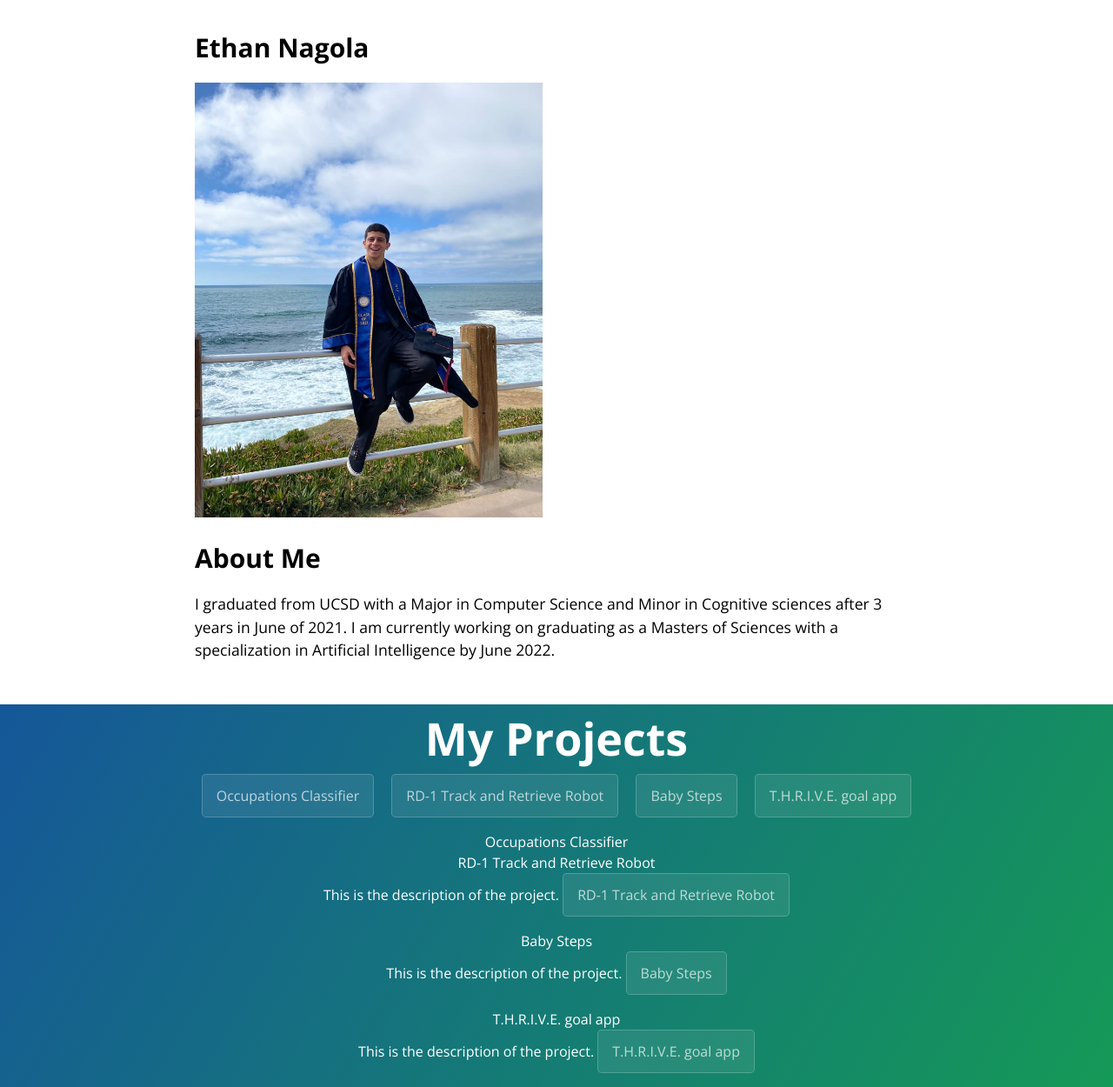
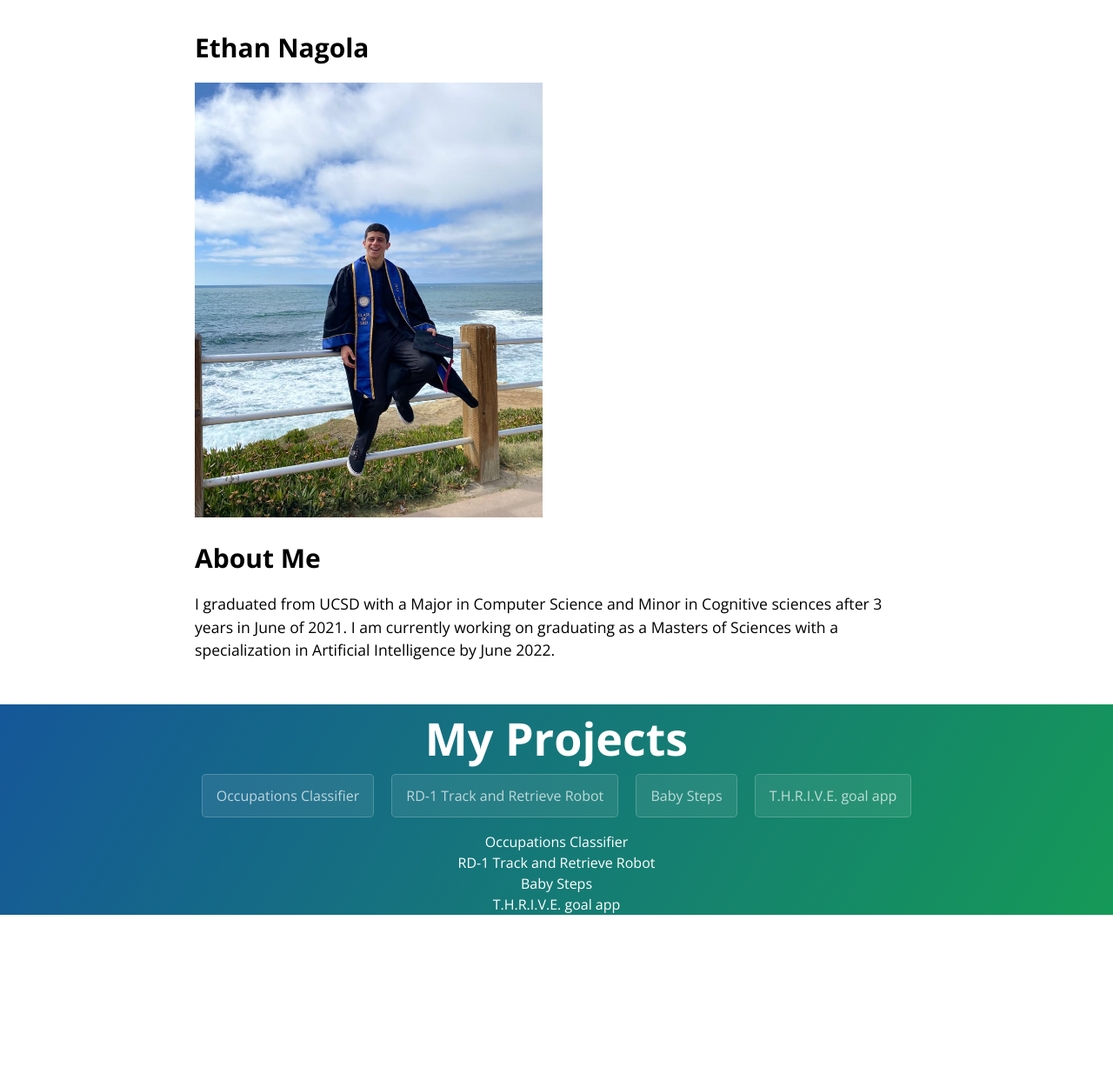
Before and after one commit to enagola/web, a Jekyll site: the page built from docs/ethan.md, in a window 1280 px wide. Shown: the whole page at 87% size. Built offline with Jekyll 4.4.1, drawn with Linux system fonts in a browser that asks for light colours; after the commit the page ends 1052 px from its top, so only the background shows below that.

Commit message:
Update template.html

```diff
--- a/docs/_layouts/template.html
+++ b/docs/_layouts/template.html
@@ -49,14 +76,14 @@
       <div onclick="toggleText()">Occupations Classifier</div>
       <div id='demo' style='display: none'>This is the description of the project. <a href="https://enagola.github.io/web/CSE203B.pdf" type="application/pdf" class="btn">Occupations Classifier</a></div>
 
-      <div>RD-1 Track and Retrieve Robot</div>
-      <div>This is the description of the project. <a href="https://enagola.github.io/web/Final_report_cse145.pdf" class="btn">RD-1 Track and Retrieve Robot</a></div>
+      <div onclick="toggleText2()">RD-1 Track and Retrieve Robot</div>
+      <div id='demo2' style='display: none'>This is the description of the project. <a href="https://enagola.github.io/web/Final_report_cse145.pdf" class="btn">RD-1 Track and Retrieve Robot</a></div>
 
-      <div>Baby Steps</div>
-      <div>This is the description of the project. <a href="https://www.youtube.com/watch?v=W8iOpEHBDII&ab_channel=EthanNagola" class="btn">Baby Steps</a></div>
+      <div onclick="toggleText3()">Baby Steps</div>
+      <div id='demo3' style='display: none'>This is the description of the project. <a href="https://www.youtube.com/watch?v=W8iOpEHBDII&ab_channel=EthanNagola" class="btn">Baby Steps</a></div>
 
-      <div>T.H.R.I.V.E. goal app</div>
-      <div>This is the description of the project. <a href="https://youtu.be/BbzbG_M_1v0?t=199" class="btn">T.H.R.I.V.E. goal app</a></div>
+      <div onclick="toggleText4()">T.H.R.I.V.E. goal app</div>
+      <div id='demo4' style='display: none'>This is the description of the project. <a href="https://youtu.be/BbzbG_M_1v0?t=199" class="btn">T.H.R.I.V.E. goal app</a></div>
 
     </section>
 
```
Also changed, not shown: other parts of docs/_layouts/template.html (+27 -0 lines).
